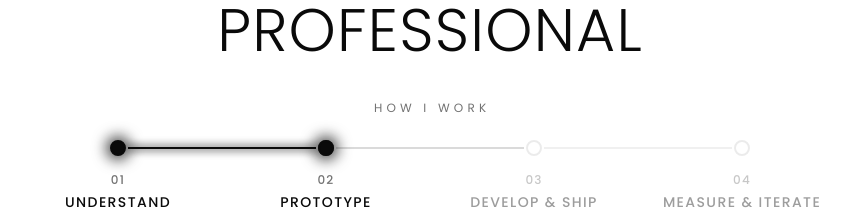
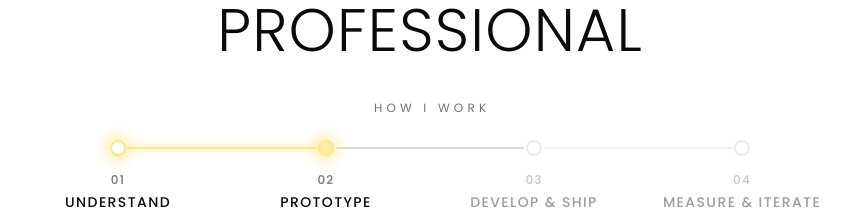
Before and after one commit to chkjacky/intro, a Next.js app: page / in a window 1280 px wide. Shown: the part 5660-5876 px from the top of the page, without its empty margins (210-1060 px from the left). Built offline with nearby package versions, Linux system fonts and the light colour scheme.

Commit message:
fix(HowIWork): fix timeline glow colour in light mode

```diff
--- a/src/app/globals.css
+++ b/src/app/globals.css
@@ -21,6 +21,7 @@
   --color-chart-5: var(--chart-5);
   --color-link: var(--link);
   --color-volksmarket: var(--volksmarket);
+  --color-timeline-glow: var(--timeline-glow);
   --color-chart-4: var(--chart-4);
   --color-chart-3: var(--chart-3);
   --color-chart-2: var(--chart-2);
@@ -137,6 +138,8 @@
   --link: oklch(0.546 0.245 262.881);
   /* Volksmarket brand gold, darker so it reads on white */
   --volksmarket: #d1b200;
+  /* How I work timeline light: warm yellow on white (Tailwind yellow-400) */
+  --timeline-glow: oklch(92.602% 0.11538 94.654);
   --radius: 0.625rem;
   --sidebar: oklch(0.985 0 0);
   --sidebar-foreground: oklch(0.145 0 0);
@@ -176,6 +179,8 @@
   --link: oklch(0.623 0.214 259.815);
   /* Brighter gold for dark backgrounds */
   --volksmarket: #f1d537;
+  /* Same near-white as --foreground, so it glows white on dark */
+  --timeline-glow: oklch(0.985 0 0);
   --sidebar: oklch(0.205 0 0);
   --sidebar-foreground: oklch(0.985 0 0);
   --sidebar-primary: oklch(0.488 0.243 264.376);
--- a/src/components/HowIWork.tsx
+++ b/src/components/HowIWork.tsx
@@ -76,7 +76,7 @@ function Steps({
         <TimelineItem
           key={step.title}
           step={i + 1}
-          className="has-[+[data-completed]]:**:data-[slot=timeline-separator]:bg-foreground min-w-0 opacity-40 transition-opacity duration-500 group-data-[orientation=horizontal]/timeline:items-center group-data-[orientation=horizontal]/timeline:px-3 group-data-[orientation=horizontal]/timeline:text-center group-data-[orientation=horizontal]/timeline:not-last:pe-3 data-completed:opacity-100 has-[+[data-completed]]:**:data-[slot=timeline-separator]:shadow-[0_0_8px_1px_color-mix(in_oklch,var(--foreground)_80%,transparent)] motion-reduce:transition-none"
+          className="has-[+[data-completed]]:**:data-[slot=timeline-separator]:bg-timeline-glow min-w-0 opacity-40 transition-opacity duration-500 group-data-[orientation=horizontal]/timeline:items-center group-data-[orientation=horizontal]/timeline:px-3 group-data-[orientation=horizontal]/timeline:text-center group-data-[orientation=horizontal]/timeline:not-last:pe-3 data-completed:opacity-100 has-[+[data-completed]]:**:data-[slot=timeline-separator]:shadow-[0_0_8px_1px_color-mix(in_oklch,var(--timeline-glow)_80%,transparent)] motion-reduce:transition-none"
         >
           <TimelineHeader>
             {/* Horizontal: starts at this column's centre (just past the dot) and
@@ -94,10 +94,10 @@ function Steps({
             </TimelineTitle>
 
             {/* Reached: filled + soft glow */}
-            <TimelineIndicator className="border-foreground/20 group-data-completed/timeline-item:border-foreground group-data-completed/timeline-item:bg-foreground transition-[border-color,background-color,box-shadow] duration-500 group-data-completed/timeline-item:shadow-[0_0_14px_4px_color-mix(in_oklch,var(--foreground)_75%,transparent)] group-data-[orientation=horizontal]/timeline:left-1/2 group-data-[orientation=horizontal]/timeline:-translate-x-1/2">
+            <TimelineIndicator className="border-foreground/20 group-data-completed/timeline-item:border-timeline-glow dark:group-data-completed/timeline-item:bg-foreground group-data-completed/timeline-item:bg-background transition-[border-color,background-color,box-shadow] duration-500 group-data-completed/timeline-item:shadow-[0_0_14px_4px_color-mix(in_oklch,var(--timeline-glow)_75%,transparent)] group-data-[orientation=horizontal]/timeline:left-1/2 group-data-[orientation=horizontal]/timeline:-translate-x-1/2">
               {/* Newest reached step: a ring that keeps pulsing outward */}
               {i + 1 === activeStep && (
-                <span className="bg-foreground absolute -inset-0.5 animate-ping rounded-full opacity-75 motion-reduce:hidden" />
+                <span className="bg-timeline-glow absolute -inset-0.5 animate-ping rounded-full opacity-75 motion-reduce:hidden" />
               )}
             </TimelineIndicator>
           </TimelineHeader>
```
